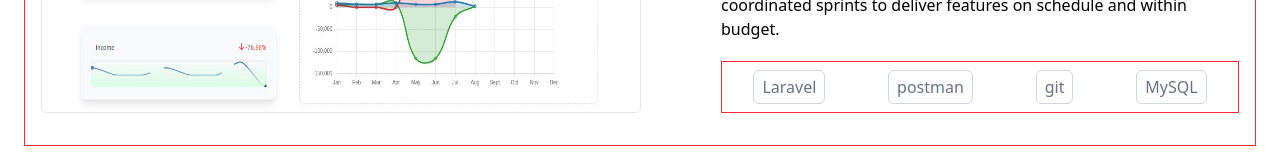
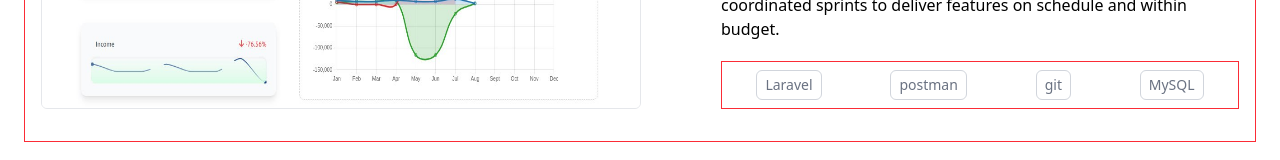
Before and after one commit to Yonas721/personal-portfolio-2, a React (Vite) app: page /projects/1 in a window 1280 px wide. Shown: the part 324-484 px from the top of the page. Built offline with nearby package versions, Linux system fonts and the light colour scheme.

Commit message:
small css change in project details

```diff
--- a/src/components/ProjectDetails.tsx
+++ b/src/components/ProjectDetails.tsx
@@ -21,7 +21,7 @@ const ProjectDetails = () => {
             {project.techs.map((tech) => (
               <li
                 key={tech}
-                className="border border-gray-300 rounded-md px-2 py-1 text-gray-500"
+                className="border border-gray-300 rounded-md px-2 py-1 text-gray-500 text-sm"
               >
                 {tech}
               </li>
```
